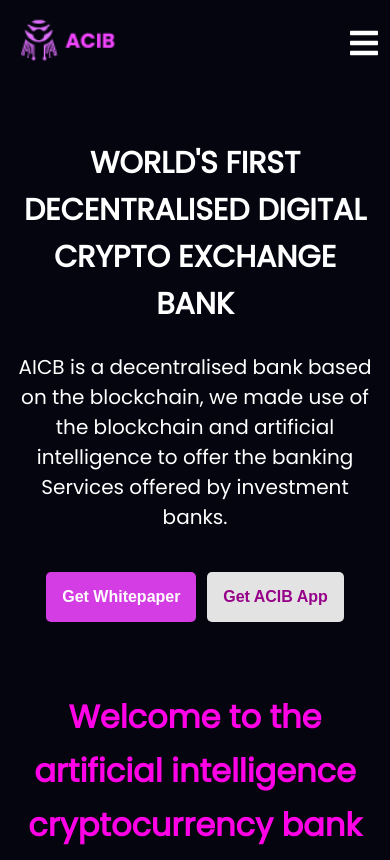
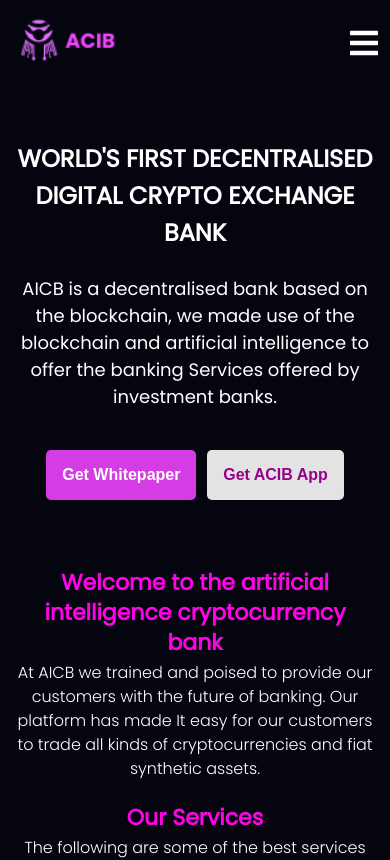
Before and after one commit to Kemmie001/react-landing-page, a React (Create React App) app: page / in a window 390 px wide. Shown: the top 860 px of the page. Built offline with nearby package versions, Linux system fonts and the light colour scheme.

Commit message:
fixed mobile font sizes

```diff
--- a/src/components/faq.js
+++ b/src/components/faq.js
@@ -22,25 +22,31 @@ const Faq = () => {
 	return (
 		<div>
 			<div className="faq">
-				<h1 className="">Frequently asked questions</h1>
+				<h1 className="header1">Frequently asked questions</h1>
 				<div className="faq-container">
-					<div className="faq-card style">
-						<h1>What cryptocurrency can I purchase</h1>
+					<div className="faq-card">
+						<h3>What cryptocurrency can I purchase</h3>
 						<span>
-							<img src={question}alt="" />
+							<img src={question}alt="" style={{width: '25px'}} />
 						</span>
 					</div>
 					<div className="faq-card">
-						<h1>What cryptocurrency can I purchase</h1>
-						<img src={question}alt="" />
+						<h3>What cryptocurrency can I purchase</h3>
+						<span>
+							<img src={question}alt="" style={{width: '25px'}} />
+						</span>
 					</div>
 					<div className="faq-card">
-						<h1>What cryptocurrency can I purchase</h1>
-						<img src={question}alt="" />
+						<h3>What cryptocurrency can I purchase</h3>
+						<span>
+							<img src={question}alt="" style={{width: '25px'}} />
+						</span>
 					</div>
 					<div className="faq-card">
-						<h1>What cryptocurrency can I purchase</h1>
-						<img src={question}alt="" />
+						<h3>What cryptocurrency can I purchase</h3>
+						<span>
+							<img src={question}alt="" style={{width: '25px'}} />
+						</span>
 					</div>
 
 				</div>
--- a/src/index.css
+++ b/src/index.css
@@ -127,7 +127,7 @@
   justify-content: left;
   font-size: 18px;
   padding: 0.5rem;
-  margin-top: 1rem;
+  margin-top: 0.5rem;
 }
 
 .service-list:hover{
@@ -216,11 +216,6 @@
   /* background-attachment: fixed; */
 }
 .faq > h1{
-  font-family: Poppins;
-  font-size: 28px;
-  font-style: normal;
-  font-weight: 600;
-  line-height: 48px;
   color: #D43DE3;
   margin-bottom: 4%;
   gap: 2rem;
@@ -267,14 +262,6 @@
   color: #ffffff;
   text-align: center;
   padding: 6% 0;
-}
-
-.subscribe h1{
-  font-size: 30px;
-  font-style: normal;
-  font-weight: 600;
-  line-height: 50px;
-  margin-bottom: 1%;
 }
 
 .subscribe p{
@@ -494,6 +481,38 @@
 }
 
 @media screen and (max-width:768px) {
+  .banner h1{
+  font-family: Poppins;
+  font-size: 24px;
+  font-style: normal;
+  font-weight: 600;
+  line-height: 37px;
+}
+
+.banner p{
+  font-size: 18px;
+  font-style: normal;
+  font-weight: 500;
+  line-height: 27px;
+}
+.header1{
+  color: #FF02E6;
+  font-family: Poppins;
+  font-size: 22px;
+  font-style: normal;
+  font-weight: 600;
+  line-height: 30px;
+  margin-bottom: 1%;
+}
+
+.container p {
+  font-family: Poppins;
+  font-size: 16px;
+  font-style: normal;
+  font-weight: 300;
+  line-height: 24px;
+  color: #ffffff;
+}
 .nav .sidebar-backdrop ul{
   position: fixed;
   list-style-type: none;
```
